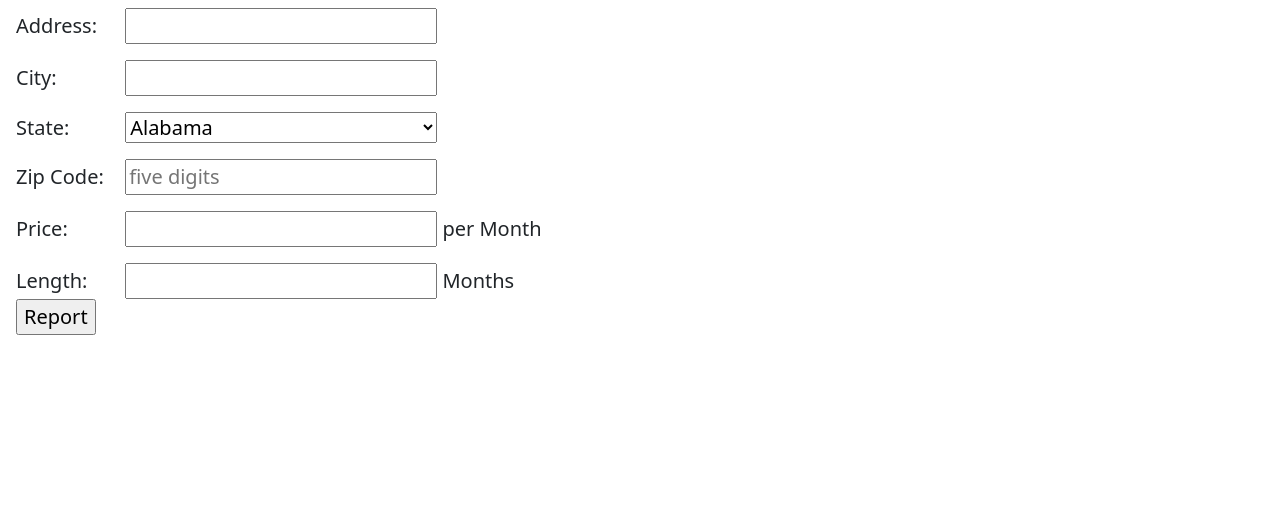
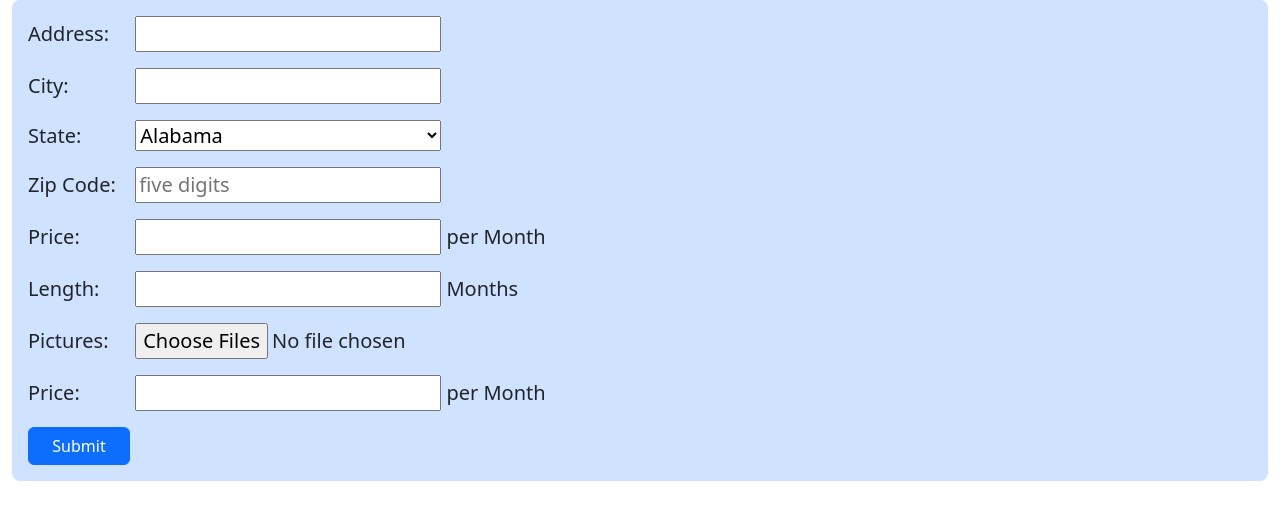
Before and after one commit to Ethanhe213/Property-Rental, a Python web app: template flask_app/templates/PR_form.html in a window 1280 px wide. Shown: the part 56-576 px from the top of the page. Run offline with Jinja, Linux system fonts and the light colour scheme; the template is opened without the code that fills it, so the values that code supplies are empty.

Commit message:
first commit

```diff
--- a/flask_app/templates/PR_form.html
+++ b/flask_app/templates/PR_form.html
@@ -33,7 +33,7 @@
               </div>
             </div>
           </nav>
-    </div>
+
     {% with messages= get_flashed_messages(category_filter=['gas']) %}
         {%if messages%}
             {% for message in messages %}
@@ -42,7 +42,7 @@
         {% endif %}
     {% endwith %}
 
-    <form class="form-control-lg" action="/create" method="post">
+    <form class="form-control-lg p-3 mb-2 bg-primary-subtle text-emphasis-primary " action="/create" method="post">
     <div class="mb-3">
         <label class='col-1'for="address">Address:</label>
         <input class='col-3' type="text" name="address">
@@ -115,16 +115,24 @@
         <label class='col-1'  for="Price">Price:</label>
         <input class='col-3'  type="number" name="price" min="0"> per Month
     </div>
+    <div class="mb-3">
         <label for="rent_period" class='col-1'>Length:</label>
         <input type="number" name="rent_period" maxlength="1" class='col-3'> Months
         <input type="hidden" name="user_id" value="{{session['user_id']}}">
-
+    </div>
+    <div class="mb-3">
+        <label class='col-1'  for="Price">Pictures:</label>
+        <input type="file" id="myFile" name="images" multiple>
+    </div>
+    <div class="mb-3">
+        <label class='col-1'  for="Price">Price:</label>
+        <input class='col-3'  type="number" name="price" min="0"> per Month
     </div>
     <div class="right_form">
 
-        <input type="submit" value="Report">
+        <input class='btn btn-primary col-1' type="submit" value="Submit">
     </div>
     </form>
-
+</div>
 </body>
 </html>
```
